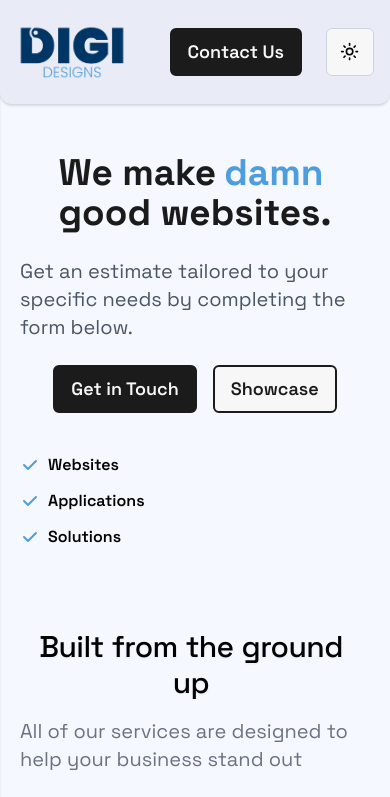
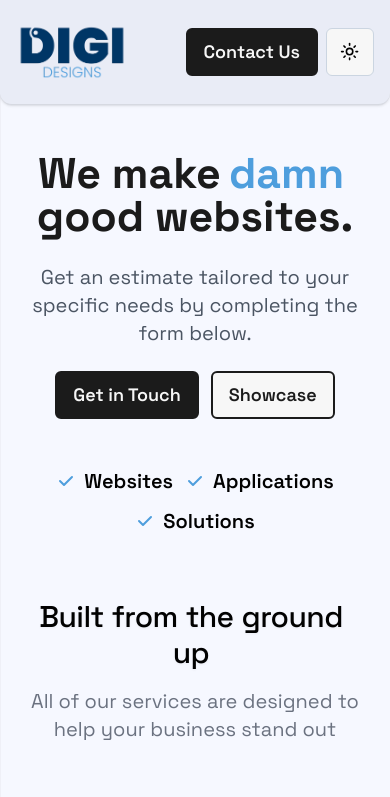
Before and after one commit to aidan-0/digi-designs, a Next.js app: page / in a window 390 px wide. Shown: the top 797 px of the page. Built offline with nearby package versions, Linux system fonts and the light colour scheme.

Commit message:
refined responsive styling for all sections except contact and footer

```diff
--- a/app/page.tsx
+++ b/app/page.tsx
@@ -31,7 +31,7 @@ export default function Home() {
 					<div className="px-5 xl:px-0 xl:w-4/5 2xl:w-[68%] md:mx-auto mt-12 sm:mt-20 max-w-[1600px]">
 						{/* Hero and CTA - START */}
 						<div className="">
-							<h1 className="text-[37px] leading-[40px] md:text-5xl lg:text-6xl xl:text-[4rem] mx-auto z-20 font-bold text-center flex flex-col sm:flex-row justify-center">
+							<h1 className="text-[11vw] leading-[11vw] xs:text-4xl md:text-5xl lg:text-6xl xl:text-[4rem] mx-auto z-20 font-bold text-center flex flex-col sm:flex-row justify-center">
 								<div className="flex justify-center">
 									<FadeText
 										className="text-dd-dark dark:text-dd-light"
@@ -62,11 +62,11 @@ export default function Home() {
 								/>
 							</h1>
 
-							<p className="md:text-center text-xl md:text-2xl my-6 md:my-10 md:w-4/5 mx-auto text-gray-600">
+							<p className="text-center text-xl md:text-2xl my-6 md:my-10 md:w-4/5 mx-auto text-gray-600">
 								Get an estimate tailored to your specific needs
 								by completing the form below.
 							</p>
-							<div className="flex justify-center items-center gap-4">
+							<div className="flex justify-center items-center gap-3 xs:gap-4">
 								<Link
 									href="mailto:hello@digidesigns.com.au"
 									className="px-4 sm:px-12 py-2 font-semibold hover:bg-dd-light hover:text-dd-dark rounded-[6px] text-dd-light border-dd-dark border-2  bg-dd-dark dark:bg-foreground dark:text-dd-dark transition duration-200 text-lg hover:shadow-[1px_1px_rgba(78,158,221),2px_2px_rgba(78,158,221),3px_3px_rgba(78,158,221),4px_4px_rgba(78,158,221)] dark:hover:shadow-[1px_1px_rgba(78,158,221),2px_2px_rgba(78,158,221),3px_3px_rgba(78,158,221),4px_4px_rgba(78,158,221)]"
@@ -84,10 +84,11 @@ export default function Home() {
 							{/* Hero and CTA - END */}
 
 							{/* Box Reveal - START*/}
-							<div className="grid grid-cols-1 sm:grid-cols-3 gap-3 sm:gap-4 items-center text-left sm:justify-items-center md:mx-auto mt-10 md:mt-16 md:w-4/5 ">
+							{/* <div className="grid grid-cols-1 sm:grid-cols-3 gap-3 sm:gap-4 items-center text-left sm:justify-items-center md:mx-auto mt-10 md:mt-16 md:w-4/5 "> */}
+							<div className="flex flex-row flex-wrap gap-3 sm:gap-4 items-center justify-center lg:gap-24 md:mx-auto mt-12 md:mt-16 md:w-4/5 text-xl font-semibold">
 								<BoxReveal boxColor={"#4e9edd"} duration={0.5}>
-									<p className="md:text-xl font-semibold flex gap-2 md:gap-x-4 items-center">
-										<CheckIcon className="text-dd-light-blue text-xl" />
+									<p className="flex gap-2 md:gap-x-4 items-center">
+										<CheckIcon className="text-dd-light-blue" />
 										Websites
 									</p>
 								</BoxReveal>
@@ -97,8 +98,8 @@ export default function Home() {
 									textDelay={0.5}
 									boxDelay={0.25}
 								>
-									<p className="md:text-xl font-semibold flex gap-2 md:gap-x-4 items-center">
-										<CheckIcon className="text-dd-light-blue text-xl" />
+									<p className="flex gap-2 md:gap-x-4 items-center">
+										<CheckIcon className="text-dd-light-blue" />
 										Applications
 									</p>
 								</BoxReveal>
@@ -108,8 +109,8 @@ export default function Home() {
 									textDelay={0.75}
 									boxDelay={0.5}
 								>
-									<p className="md:text-xl font-semibold flex gap-2 md:gap-x-4 items-center">
-										<CheckIcon className="text-dd-light-blue text-xl" />
+									<p className="flex gap-2 md:gap-x-4 items-center">
+										<CheckIcon className="text-dd-light-blue" />
 										Solutions
 									</p>
 								</BoxReveal>
@@ -119,11 +120,11 @@ export default function Home() {
 
 						{/* Services - Start */}
 						<Element name="services">
-							<div className="md:px-0 md:mx-auto pt-20">
+							<div className="md:px-0 md:mx-auto pt-16 md:pt-20">
 								<h2>
 									<WordPullUpDemo />
 								</h2>
-								<p className="md:text-center py-4 md:w-1/2 mx-auto text-xl md:text-2xl text-gray-500">
+								<p className="text-center py-4 md:w-1/2 mx-auto text-xl md:text-2xl text-gray-500">
 									All of our services are designed to help
 									your business stand out
 								</p>
@@ -156,12 +157,12 @@ export default function Home() {
 					</div>
 
 					{/* Scroll Velocity - Start */}
-					<section className="py-20">
+					<section className="py-16 md:py-20">
 						<ScrollBasedVelocityDemo />
 					</section>
 					{/* Scroll Velocity - End */}
 
-					<div className="px-5 xl:px-0 xl:w-4/5 2xl:w-[68%] md:mx-auto mt-12 sm:mt-20 max-w-[1600px]">
+					<div className="px-5 xl:px-0 xl:w-4/5 2xl:w-[68%] md:mx-auto mt-0 md:mt-12 sm:mt-20 max-w-[1600px]">
 						<Element name="process">
 							<main className="md:px-0 md:mx-auto">
 								<h2 className="text-3xl md:text-5xl md:text-center font-medium flex flex-wrap items-center gap-x-2 mx-auto justify-center">
@@ -205,9 +206,9 @@ export default function Home() {
 						</Element>
 
 						{/* Testimonials - Start */}
-						<section className="pt-20 my-10 sm:my-24">
+						<section className="mt-16 md:mt-20">
 							{/* Trusted By - START */}
-							<h2 className="text-3xl md:text-5xl md:text-center font-medium flex flex-wrap items-center mx-auto justify-center">
+							<h2 className="text-3xl md:text-5xl text-center font-medium flex flex-wrap items-center mx-auto justify-center">
 								Trusted by Local Australian Businesses
 							</h2>
 							<p className="text-center py-4 md:w-1/2 mx-auto text-xl md:text-2xl text-gray-500">
@@ -307,7 +308,7 @@ export default function Home() {
 					</div>
 
 					{/* Background Beams */}
-					<section className="mt-20">
+					<section className="mt-16 md:mt-20">
 						<Element name="guarantees">
 							<BackgroundBeamsDemo />
 						</Element>
--- a/components/Navbar.tsx
+++ b/components/Navbar.tsx
@@ -61,7 +61,7 @@ const Navbar = () => {
 					</div>
 				</div>
 
-				<div className="flex flex-row items-center gap-6">
+				<div className="flex flex-row items-center gap-2 sm:gap-6">
 					<ScrollLink
 						to="contact"
 						smooth={true}
--- a/components/demos/animated-beam-demo.tsx
+++ b/components/demos/animated-beam-demo.tsx
@@ -13,7 +13,7 @@ const Circle = forwardRef<
 		<div
 			ref={ref}
 			className={cn(
-				"z-10 flex size-12 md:size-16 items-center justify-center rounded-full bg-dd-light border-2 border-border  p-3 shadow-[0_0_20px_-12px_rgba(0,0,0,0.8)] hover:shadow-[0_0_10px_-1px_rgba(78,158,221)] transition duration-300",
+				"z-10 flex size-12 md:size-16 items-center justify-center rounded-full bg-dd-light border-2 border-border p-3 shadow-[0_0_20px_-12px_rgba(0,0,0,0.8)] hover:shadow-[0_0_10px_-1px_rgba(78,158,221)] transition duration-300",
 				className
 			)}
 		>
@@ -41,7 +41,7 @@ export function AnimatedBeamMultipleOutputDemo({
 	return (
 		<div
 			className={cn(
-				"relative flex w-full items-center justify-center overflow-hidden p-2",
+				"relative flex w-full items-center justify-center overflow-hidden ",
 				className
 			)}
 			ref={containerRef}
--- a/components/demos/background-beams-demo.tsx
+++ b/components/demos/background-beams-demo.tsx
@@ -9,7 +9,7 @@ export function BackgroundBeamsDemo() {
 
 
     <>
-      <div className="mt-20 py-10 md:py-20 rounded-[40px] bg-dd-dark dark:bg-background-darkest flex flex-col items-center justify-center relative w-full px-6 md:px-0 shadow-md">
+      <div className="py-10 md:py-20 rounded-xl bg-dd-dark dark:bg-background-darkest flex flex-col items-center justify-center relative w-full px-6 shadow-md">
         <h2 className="relative flex-col  z-10 text-3xl md:text-5xl md:leading-tight max-w-5xl mx-auto text-center tracking-tight font-medium bg-clip-text text-transparent bg-gradient-to-b from-neutral-400 via-white to-white flex items-center gap-2 ">
           The Digi Difference.
           <p className="md:text-center   mx-auto  text-xl md:text-2xl text-gray-200">
@@ -19,11 +19,11 @@ export function BackgroundBeamsDemo() {
         </h2>
 
         {/* Features */}
-        <div className="grid grid-cols-1 md:grid-cols-3 gap-8 mt-10 z-40 xl:w-4/5 2xl:w-[68%] mx-auto">
+        <div className="grid grid-cols-1 md:grid-cols-3 gap-6 lg:gap-8 mt-10 z-40 xl:w-4/5 2xl:w-[68%] mx-auto">
           {features.map((feature, index) => (
             <div
               key={index}
-              className="flex flex-col p-10 bg-neutral-800 dark:bg-card rounded-xl cursor-pointer border-[#293956] border dark:border-border"
+              className="flex flex-col p-6 lg:p-10 bg-neutral-800 dark:bg-card rounded-xl cursor-pointer border-[#293956] border dark:border-border"
             >
               <button
                 className="
--- a/tailwind.config.ts
+++ b/tailwind.config.ts
@@ -16,6 +16,9 @@ const config: Config = {
 	],
 	theme: {
 		extend: {
+			screens: {
+				'xs': '500px',
+			},
 			colors: {
 				background: "hsl(var(--background))",
 				foreground: "hsl(var(--foreground))",
```
